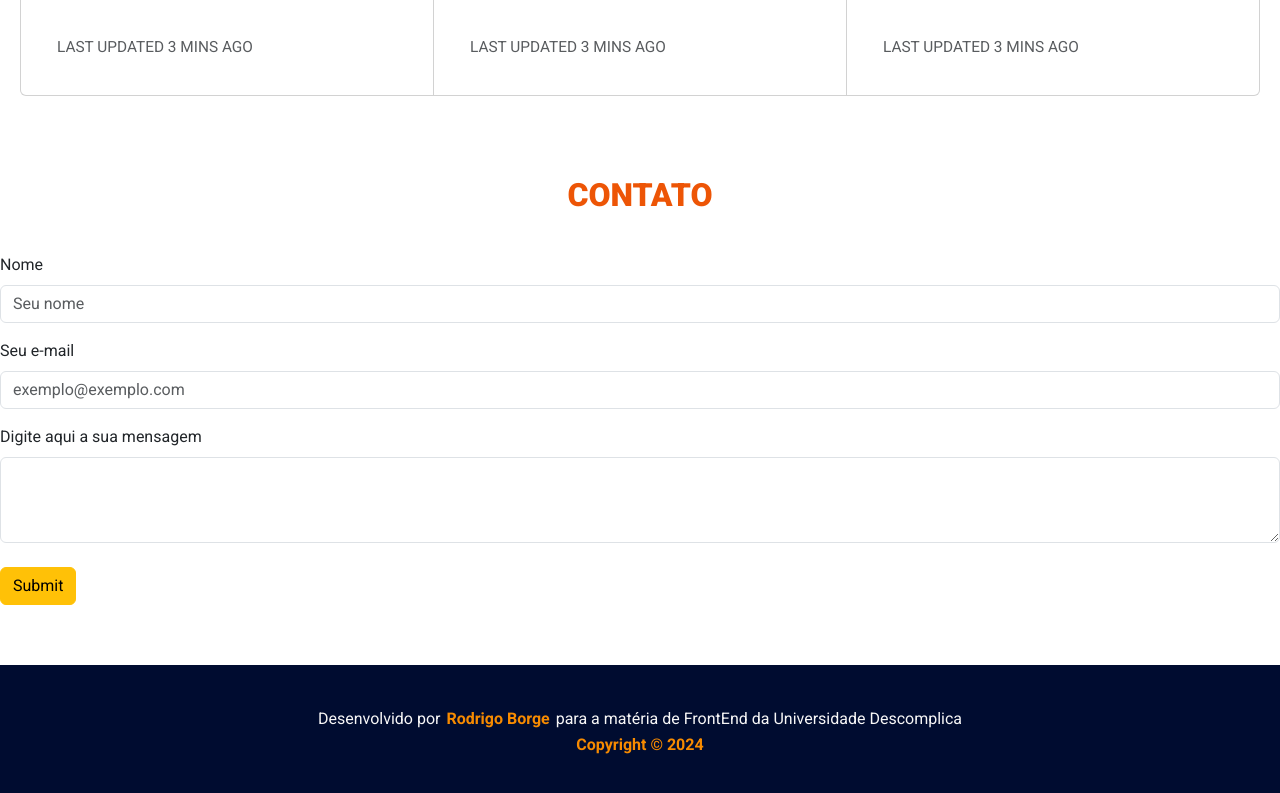
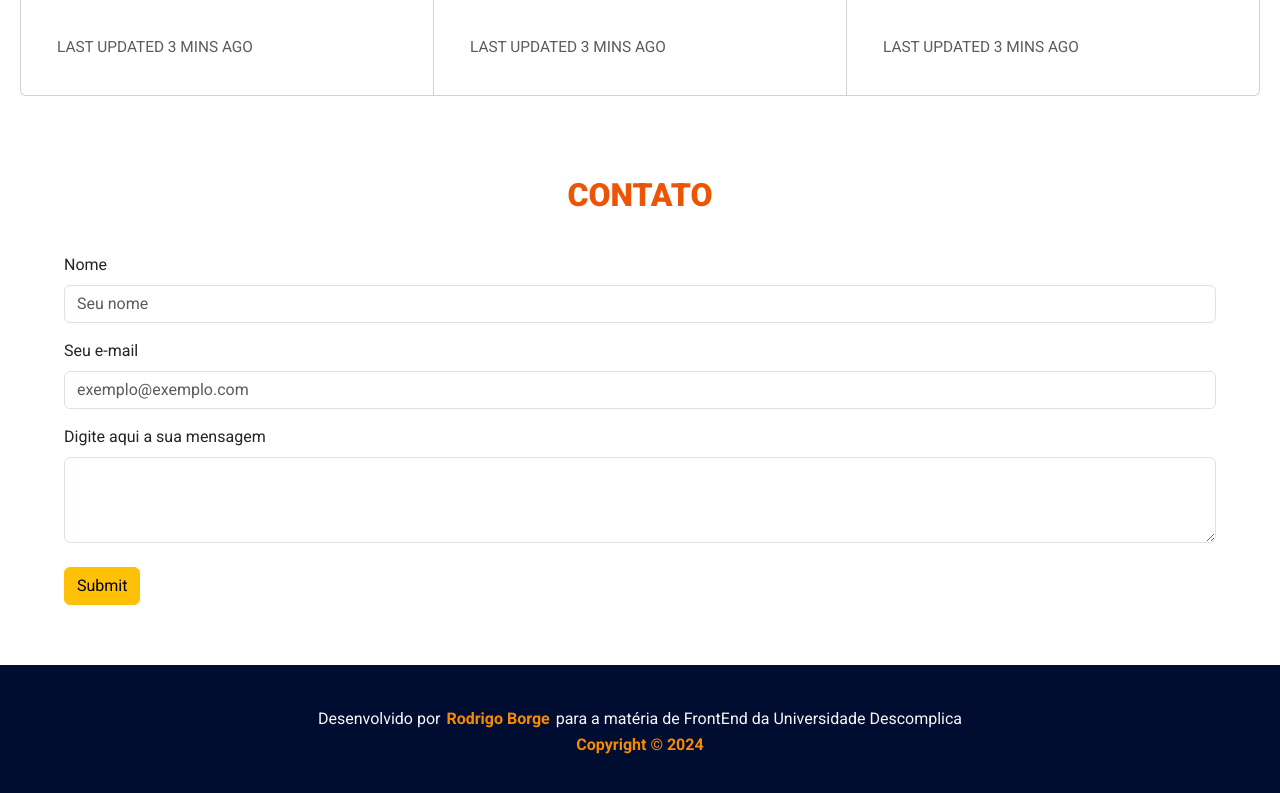
Before and after one commit to rodrigoborge/eng-soft-front-end-pratica-14, a plain HTML site: page index.html in a window 1280 px wide. Shown: the part 2341-3134 px from the top of the page. Drawn offline with nearby package versions, Linux system fonts and the light colour scheme.

Commit message:
ajuste css formulario

```diff
--- a/index.html
+++ b/index.html
@@ -128,7 +128,7 @@
                 </div>
             </div>
             <h2 id="contato">CONTATO</h2>
-            <form action="">
+            <form class="formulario">
                 <div class="mb-3">
                     <label for="exampleFormControlInput1" class="form-label">Nome</label>
                     <input type="text" class="form-control" id="exampleFormControlInput1" placeholder="Seu nome">
--- a/src/css/style.css
+++ b/src/css/style.css
@@ -70,6 +70,10 @@
     font-weight: 400;
 }
 
+.formulario {
+    margin: 0% 5% 0% 5%;
+}
+
 .rodape {
     padding: 40px;
     margin-top: 60px;
```
